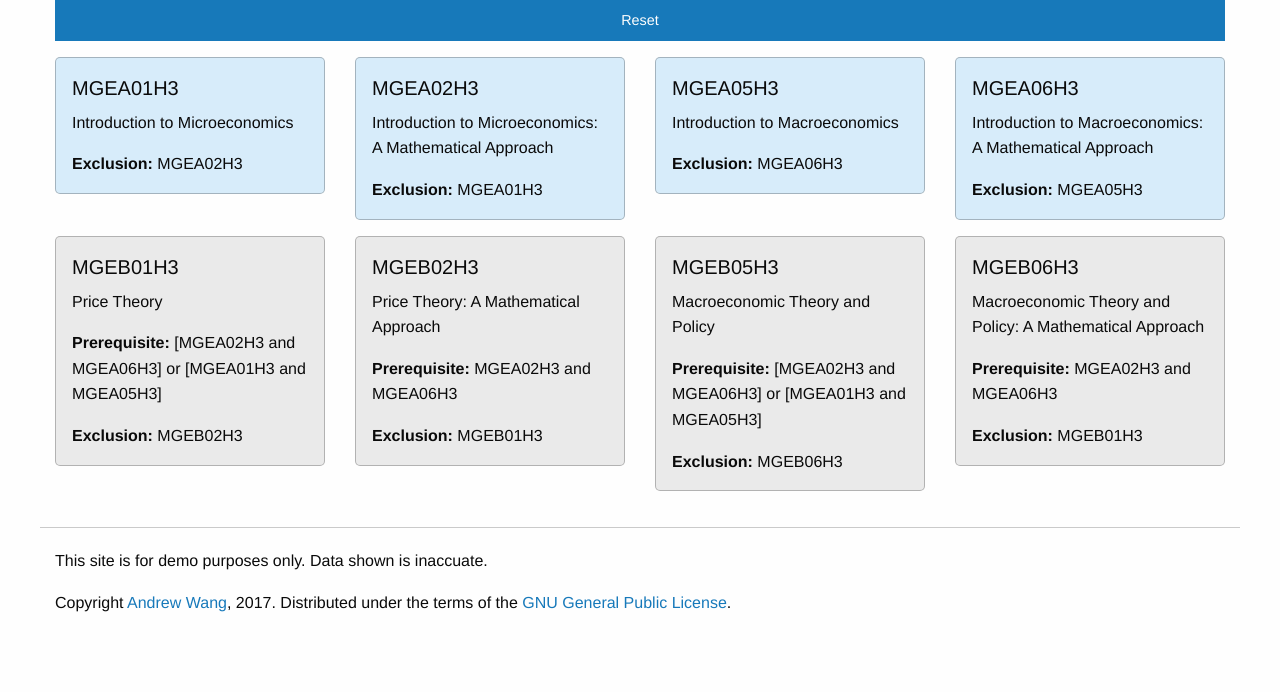
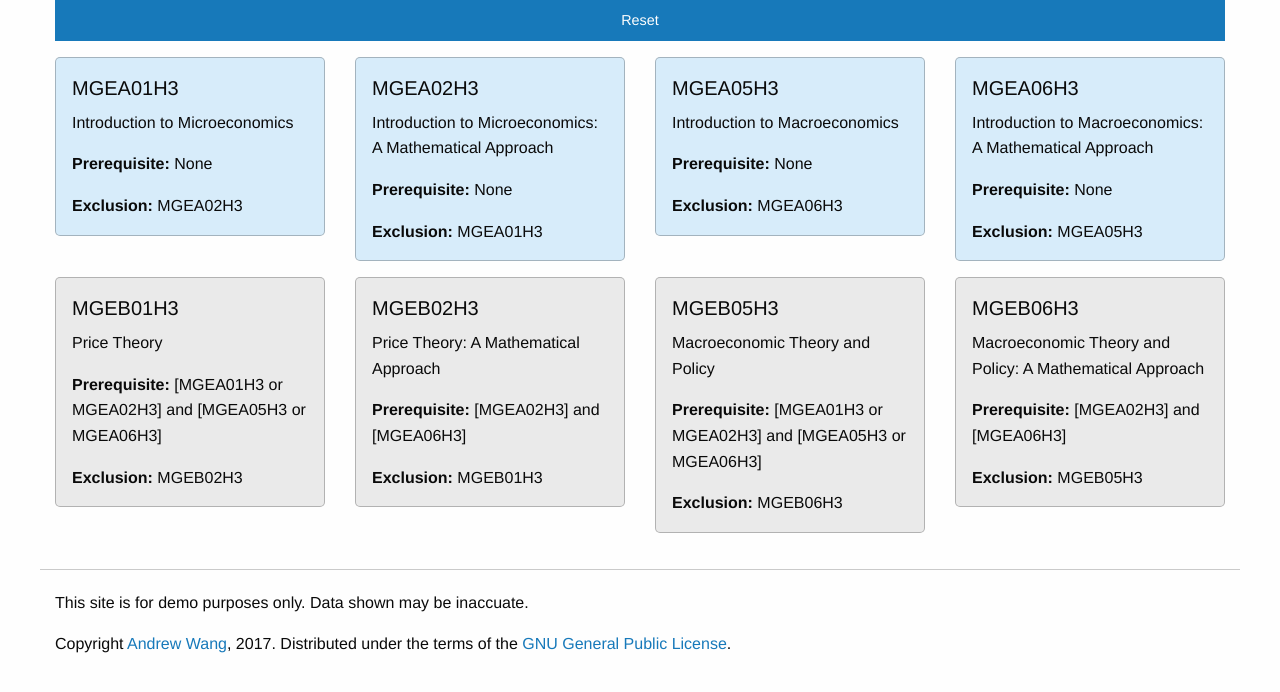
Before and after one commit to A-Kun/utsc-course-tree, a plain HTML site: page index.html in a window 1280 px wide. Drawn offline with Linux system fonts and the light colour scheme.

Commit message:
Dynamically populate courses canvas from json

```diff
--- /dev/null
+++ b/courses.json
@@ -0,0 +1,42 @@
+{
+  "MGEA01H3": {
+    "title": "Introduction to Microeconomics",
+    "pre": [],
+    "ex": ["MGEA02H3"]
+  },
+  "MGEA02H3": {
+    "title": "Introduction to Microeconomics: A Mathematical Approach",
+    "pre": [],
+    "ex": ["MGEA01H3"]
+  },
+  "MGEA05H3": {
+    "title": "Introduction to Macroeconomics",
+    "pre": [],
+    "ex": ["MGEA06H3"]
+  },
+  "MGEA06H3": {
+    "title": "Introduction to Macroeconomics: A Mathematical Approach",
+    "pre": [],
+    "ex": ["MGEA05H3"]
+  },
+  "MGEB01H3": {
+    "title": "Price Theory",
+    "pre": [["MGEA01H3", "MGEA02H3"], ["MGEA05H3", "MGEA06H3"]],
+    "ex": ["MGEB02H3"]
+  },
+  "MGEB02H3": {
+    "title": "Price Theory: A Mathematical Approach",
+    "pre": [["MGEA02H3"], ["MGEA06H3"]],
+    "ex": ["MGEB01H3"]
+  },
+  "MGEB05H3": {
+    "title": "Macroeconomic Theory and Policy",
+    "pre": [["MGEA01H3", "MGEA02H3"], ["MGEA05H3", "MGEA06H3"]],
+    "ex": ["MGEB06H3"]
+  },
+  "MGEB06H3": {
+    "title": "Macroeconomic Theory and Policy: A Mathematical Approach",
+    "pre": [["MGEA02H3"], ["MGEA06H3"]],
+    "ex": ["MGEB05H3"]
+  }
+}
--- a/index.html
+++ b/index.html
@@ -15,77 +15,13 @@
       </div>
     </div>
 
-    <div class="row">
-      <div class="large-3 columns">
-        <div id="MGEA01H3" class="callout">
-          <h5>MGEA01H3</h5>
-          <p>Introduction to Microeconomics</p>
-          <p><b>Exclusion:&nbsp;</b>MGEA02H3</p>
-        </div>
-      </div>
-      <div class="large-3 columns">
-        <div id="MGEA02H3" class="callout">
-          <h5>MGEA02H3</h5>
-          <p>Introduction to Microeconomics: A Mathematical Approach</p>
-          <p><b>Exclusion:&nbsp;</b>MGEA01H3</p>
-        </div>
-      </div>
-      <div class="large-3 columns">
-        <div id="MGEA05H3" class="callout">
-          <h5>MGEA05H3</h5>
-          <p>Introduction to Macroeconomics</p>
-          <p><b>Exclusion:&nbsp;</b>MGEA06H3</p>
-        </div>
-      </div>
-      <div class="large-3 columns">
-        <div id="MGEA06H3" class="callout">
-          <h5>MGEA06H3</h5>
-          <p>Introduction to Macroeconomics: A Mathematical Approach</p>
-          <p><b>Exclusion:&nbsp;</b>MGEA05H3</p>
-        </div>
-      </div>
-    </div>
-
-    <div class="row">
-      <div class="large-3 columns">
-        <div id="MGEB01H3" class="callout">
-          <h5>MGEB01H3</h5>
-          <p>Price Theory</p>
-          <p><b>Prerequisite:&nbsp;</b>[MGEA02H3 and MGEA06H3] or [MGEA01H3 and MGEA05H3]</p>
-          <p><b>Exclusion:&nbsp;</b>MGEB02H3</p>
-        </div>
-      </div>
-      <div class="large-3 columns">
-        <div id="MGEB02H3" class="callout">
-          <h5>MGEB02H3</h5>
-          <p>Price Theory: A Mathematical Approach</p>
-          <p><b>Prerequisite:&nbsp;</b>MGEA02H3 and MGEA06H3</p>
-          <p><b>Exclusion:&nbsp;</b>MGEB01H3</p>
-        </div>
-      </div>
-      <div class="large-3 columns">
-        <div id="MGEB05H3" class="callout">
-          <h5>MGEB05H3</h5>
-          <p>Macroeconomic Theory and Policy</p>
-          <p><b>Prerequisite:&nbsp;</b>[MGEA02H3 and MGEA06H3] or [MGEA01H3 and MGEA05H3]</p>
-          <p><b>Exclusion:&nbsp;</b>MGEB06H3</p>
-        </div>
-      </div>
-      <div class="large-3 columns">
-        <div id="MGEB06H3" class="callout">
-          <h5>MGEB06H3</h5>
-          <p>Macroeconomic Theory and Policy: A Mathematical Approach</p>
-          <p><b>Prerequisite:&nbsp;</b>MGEA02H3 and MGEA06H3</p>
-          <p><b>Exclusion:&nbsp;</b>MGEB01H3</p>
-        </div>
-      </div>
-    </div>
+    <div id="courses-canvas"></div>
 
     <hr>
 
     <div class="row">
       <div class="large-12 columns">
-        <p>This site is for demo purposes only. Data shown is inaccuate.</p>
+        <p>This site is for demo purposes only. Data shown may be inaccuate.</p>
         <p>Copyright <a href="http://andrewwang.ca" target="_blank">Andrew Wang</a>, 2017. Distributed under the terms of the <a href="http://www.gnu.org/licenses/" target="_blank">GNU General Public License</a>.</p>
       </div>
     </div>
--- a/js/app.js
+++ b/js/app.js
@@ -1,50 +1,17 @@
-$(document).foundation()
+$(document).foundation();
 
-var elements = $('.callout');
-var courses = {
-  'MGEA01H3': {
-    'pre': [],
-    'ex': ['MGEA02H3'],
-  },
-  'MGEA02H3': {
-    'pre': [],
-    'ex': ['MGEA01H3'],
-  },
-  'MGEA05H3': {
-    'pre': [],
-    'ex': ['MGEA06H3'],
-  },
-  'MGEA06H3': {
-    'pre': [],
-    'ex': ['MGEA05H3'],
-  },
-  'MGEB01H3': {
-    'pre': [['MGEA01H3', 'MGEA02H3'], ['MGEA05H3', 'MGEA06H3']],
-    'ex': ['MGEB02H3'],
-  },
-  'MGEB02H3': {
-    'pre': [['MGEA02H3'], ['MGEA06H3']],
-    'ex': ['MGEB01H3'],
-  },
-  'MGEB05H3': {
-    'pre': [['MGEA01H3', 'MGEA02H3'], ['MGEA05H3', 'MGEA06H3']],
-    'ex': ['MGEB06H3'],
-  },
-  'MGEB06H3': {
-    'pre': [['MGEA02H3'], ['MGEA06H3']],
-    'ex': ['MGEB05H3'],
-  },
-}
+var elements;
+var courses;
 var selected = [];
 
 function meetPre(course) {
-  var pre = courses[course]['pre'];
+  var pre = courses[course].pre;
   for (var i = 0; i < pre.length; i++) {
     var nextBucket = pre[i];
     var found = false;
+
     for (var j = 0; j < nextBucket.length; j++) {
       var nextCourse = nextBucket[j];
-      //console.log(nextCourse);
       if (selected.indexOf(nextCourse) > -1) {
         found = true;
         break;
@@ -59,7 +26,7 @@ function meetPre(course) {
 }
 
 function meetEx(course) {
-  var ex = courses[course]['ex'];
+  var ex = courses[course].ex;
   var result = true;
   for (var i = 0; i < ex.length; i++) {
     var nextCourse = ex[i];
@@ -77,8 +44,8 @@ function canTakeCourse(course) {
 function isPreOfSelectedCourse(course) {
   for (var i = 0; i < selected.length; i++) {
     var nextSelected = selected[i];
-    for (var j = 0; j < courses[nextSelected]['pre'].length; j++) {
-      var nextBucket = courses[nextSelected]['pre'][j];
+    for (var j = 0; j < courses[nextSelected].pre.length; j++) {
+      var nextBucket = courses[nextSelected].pre[j];
       for (var k = 0; k < nextBucket.length; k++) {
         var nextCourse = nextBucket[k];
         if (nextCourse === course) {
@@ -110,13 +77,13 @@ function refreshCourseStatus() {
     nextElement = elements[i];
     nextElement.className = getClassName(nextElement.id);
   }
-};
+}
 
 function toggleCourse() {
   var course = this.id;
   var className = this.className;
   if (className.indexOf('disabled') > -1) {
-    return
+    return;
   }
   if (className.indexOf('primary') > -1) {
     selected.push(course);
@@ -129,7 +96,39 @@ function toggleCourse() {
   refreshCourseStatus();
 }
 
-(function initialize() {
+function populateHTML() {
+  var html = '';
+  var count = 0;
+  Object.keys(courses).forEach(function(nextCourse) {
+    var title = courses[nextCourse].title;
+    var preList = [];
+    courses[nextCourse].pre.forEach(function(nextOrGroup) {
+      preList.push('[' + nextOrGroup.join(' or ') + ']');
+    });
+    var pre = preList.join(' and ');
+    var ex = courses[nextCourse].ex.join(', ');
+
+    if (count === 0) {
+      html += '<div class="row">';
+    } else if (count % 4 === 0) {
+      html += '</div><div class="row">';
+    }
+    html += '<div class="large-3 columns"><div id="' + nextCourse;
+    html += '" class="callout"><h5>' + nextCourse;
+    html += '</h5><p>' + title;
+    html += '</p><p><b>Prerequisite:&nbsp;</b>' + (pre ? pre : 'None');
+    html += '</p><p><b>Exclusion:&nbsp;</b>' + (ex ? ex : 'None');
+    html += '</p></div></div>';
+    count++;
+  });
+  html += '</div>';
+  document.getElementById('courses-canvas').innerHTML = html;
+}
+
+$.getJSON('./courses.json', function(data) {
+  courses = data;
+  populateHTML();
+  elements = $('.callout');
   elements.click(toggleCourse);
   refreshCourseStatus();
-})();
+});
```
